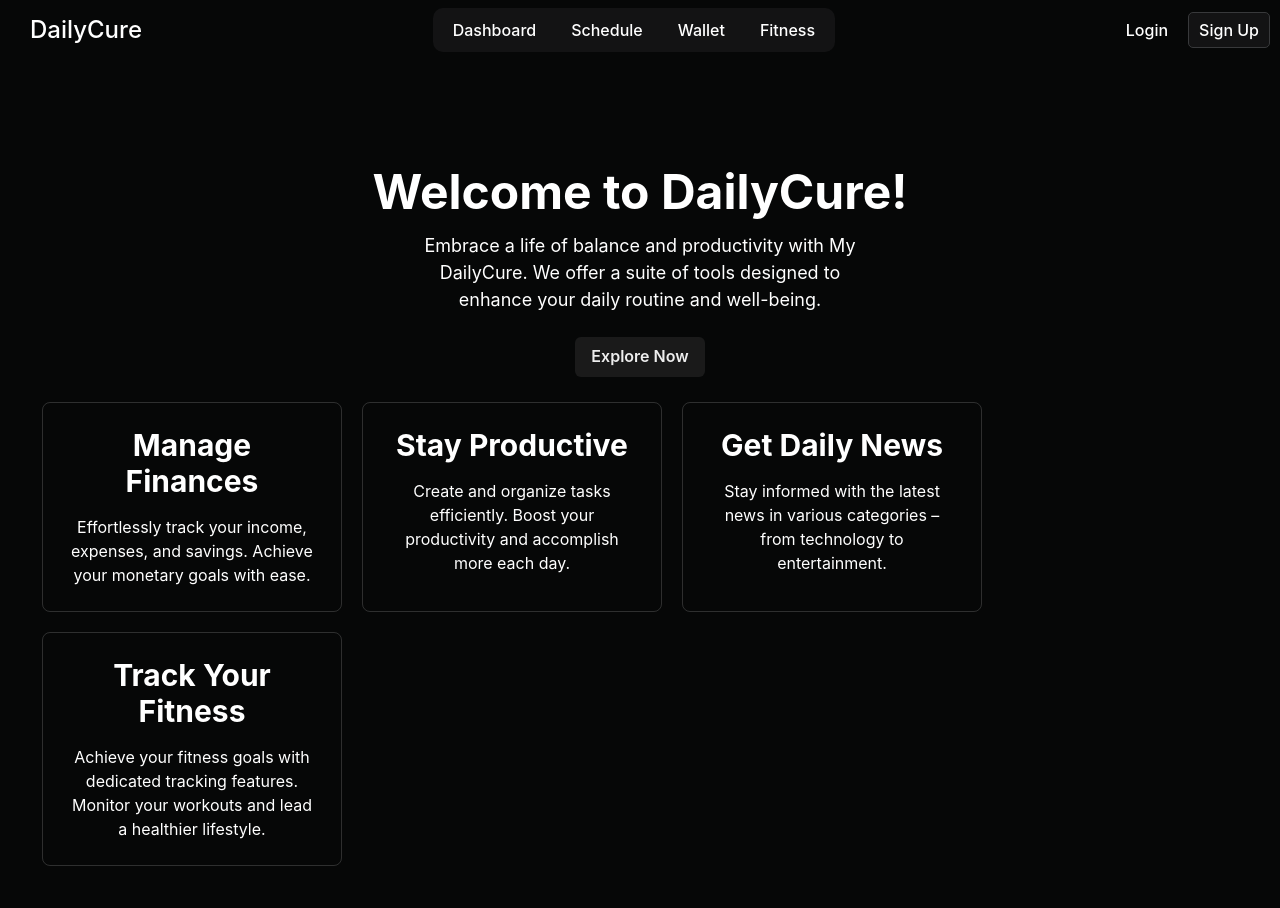
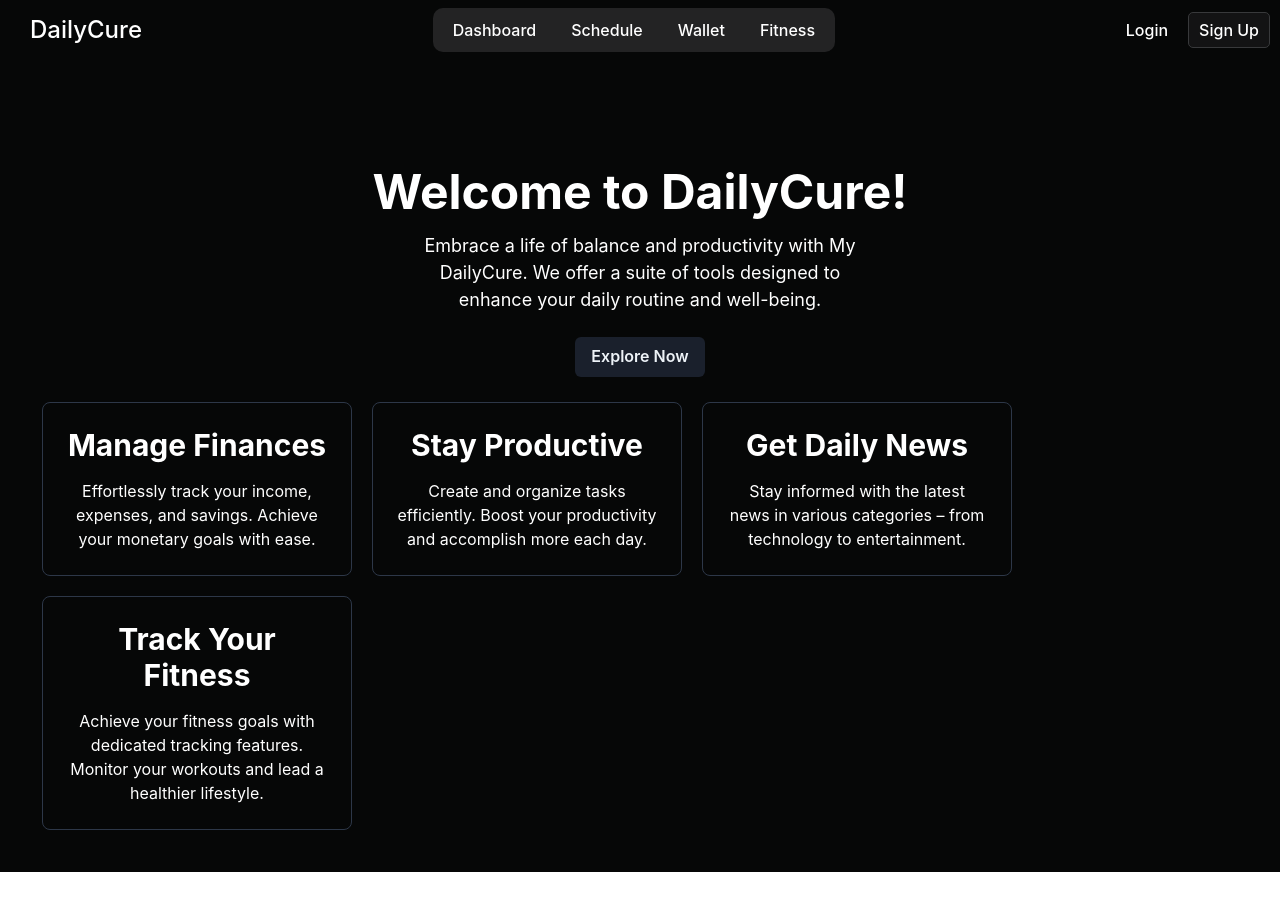
Before and after one commit to laakri/daycure, a React (Vite) app: page / in a window 1280 px wide. After the commit the page ends 872 px from the top, so only its background shows below. Built offline with nearby package versions, Linux system fonts and the light colour scheme.

Commit message:
update the nav home design

```diff
--- a/src/components/Navbar.tsx
+++ b/src/components/Navbar.tsx
@@ -31,7 +31,7 @@ const Navbar = () => {
         padding="5px 10px"
         display="flex"
         gap="15px"
-        background="var(--lvl1-darkcolor)"
+        background="var(--lvl2-darkcolor)"
         rounded="10px"
         maxW="500px"
         margin="auto"
--- a/src/features/Homepage/Homepage.tsx
+++ b/src/features/Homepage/Homepage.tsx
@@ -14,7 +14,17 @@ const Homepage = () => {
           well-being.
         </Text>
       </Box>
-      <Button colorScheme="gray" size="md" as={Link} to="/explore">
+      <Button
+        bg="gray.800"
+        color={"gray.100"}
+        size="md"
+        as={Link}
+        _hover={{
+          bg: "gray.700",
+          color: "gray.100",
+        }}
+        to="/dashboard"
+      >
         Explore Now
       </Button>
       <Wrap
@@ -27,10 +37,11 @@ const Homepage = () => {
       >
         <Box
           p={6}
-          maxW="300px"
+          maxW="310px"
           borderWidth="1px"
           borderRadius="lg"
-          color="white"
+          border="1px solid"
+          borderColor={"gray.700"}
         >
           <Heading size="lg" mb={4}>
             Manage Finances
@@ -42,10 +53,11 @@ const Homepage = () => {
         </Box>
         <Box
           p={6}
-          maxW="300px"
+          maxW="310px"
           borderWidth="1px"
           borderRadius="lg"
-          color="white"
+          border="1px solid"
+          borderColor={"gray.700"}
         >
           <Heading size="lg" mb={4}>
             Stay Productive
@@ -57,10 +69,11 @@ const Homepage = () => {
         </Box>
         <Box
           p={6}
-          maxW="300px"
+          maxW="310px"
           borderWidth="1px"
           borderRadius="lg"
-          color="white"
+          border="1px solid"
+          borderColor={"gray.700"}
         >
           <Heading size="lg" mb={4}>
             Get Daily News
@@ -72,10 +85,11 @@ const Homepage = () => {
         </Box>
         <Box
           p={6}
-          maxW="300px"
+          maxW="310px"
           borderWidth="1px"
           borderRadius="lg"
-          color="white"
+          border="1px solid"
+          borderColor={"gray.700"}
         >
           <Heading size="lg" mb={4}>
             Track Your Fitness
--- a/src/index.css
+++ b/src/index.css
@@ -31,7 +31,7 @@ a:hover {
 
 }
 a.active {
-  color: #c2abfa;
+  color: #f5f0ff;
   background-color: var(--chakra-colors-chakra-body-bg);
   border-radius: 7px;
 }
```
